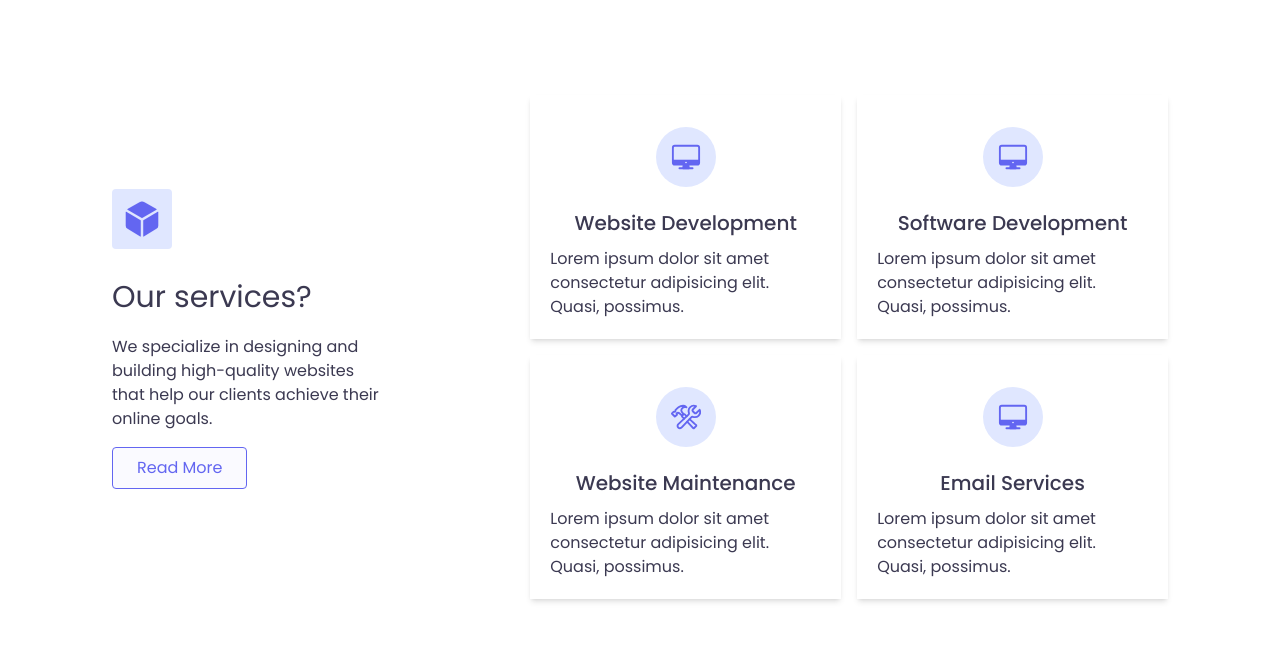
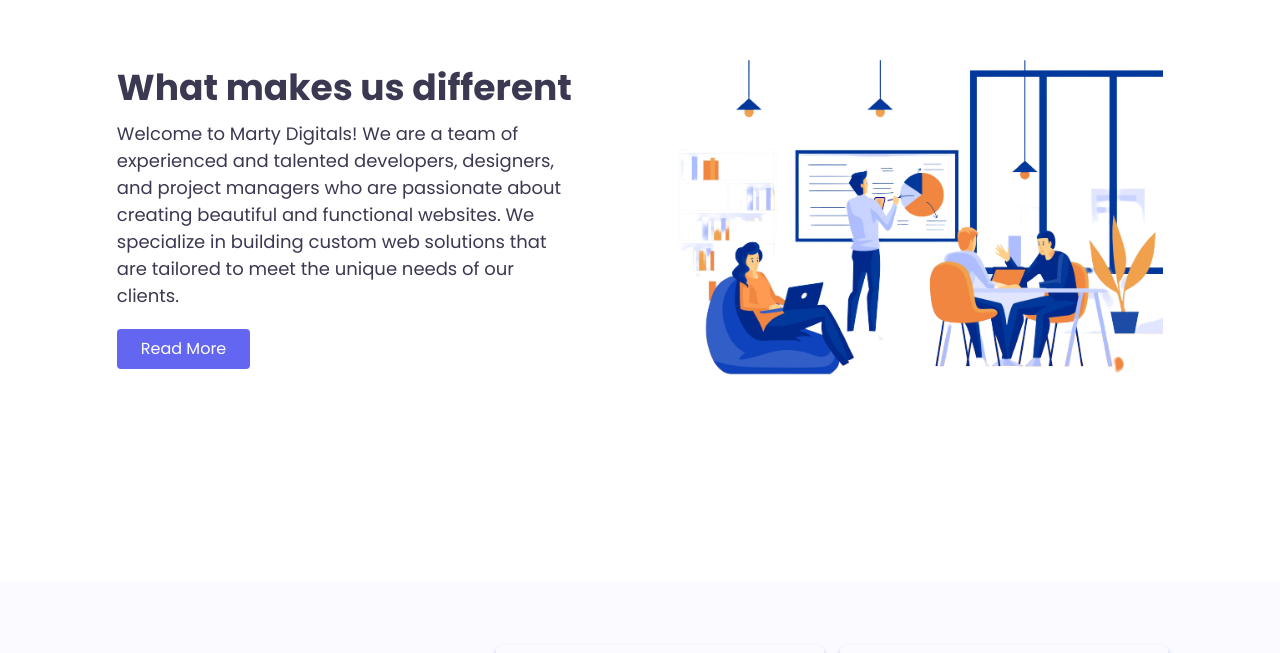
Before and after one commit to silas07official/marty-digitals, a React (Vite) app: page / in a window 1280 px wide. Shown: the part 829-1482 px from the top of the page. Built offline with nearby package versions, Linux system fonts and the light colour scheme.

Commit message:
built the about section of the website

```diff
--- a/src/App.jsx
+++ b/src/App.jsx
@@ -1,3 +1,4 @@
+import About from "./components/About";
 import Hero from "./components/Hero";
 import Navbar from "./components/Navbar";
 import Service from "./components/Service";
@@ -7,8 +8,8 @@
     <div className="App">
       <Navbar />
       <Hero />
+      <About />
       <Service />
-
     </div>
   );
 }
--- /dev/null
+++ b/src/components/About.jsx
@@ -0,0 +1,35 @@
+import React from "react";
+import { aboutContent } from "./index";
+import Button from "./Button";
+
+function About() {
+  return (
+    <section
+      id="about"
+      className="mt-[48px] mb-16 md:mt-[65px] md:mb-16 md:px-4 px-2 py-9 md:py-10"
+    >
+      <div className="md:flex gap-6 items-center md:justify-center md:px-14 px-4">
+        <div className=" md:mb-0 md:basis-[45%]">
+          <h1 className=" text-bigText font-bold text-2xl md:text-4xl">
+            {aboutContent.headerSubtext}
+          </h1>
+          <p className="my-3 text-[18px] w-[90%] text-bigText">
+            {aboutContent.subText}
+          </p>
+          <div className=" my-6 md:mt-[20px]">
+            <Button
+              className={`bg-indigo-500 borde hover:bg-indigo-400 text-white`}
+            >
+              {aboutContent.buttonText}
+            </Button>
+          </div>
+        </div>
+        <div className="basis-[45%]">
+          <img src={aboutContent.image} alt="about us image" />
+        </div>
+      </div>
+    </section>
+  );
+}
+
+export default About;
--- a/src/components/Service.jsx
+++ b/src/components/Service.jsx
@@ -6,10 +6,10 @@
   return (
     <section
       id="services"
-      className="px-4 md:px-14 mt-8 mb-[86px] md:mb-12 md:mt-[140px]"
+      className=" bg-sectionBg px-4 py-16 md:px-14 mt-8 mb-[86px] md:mb-12 md:mt-[140px]"
     >
       <div className="md:flex gap-[150px] items-center md:justify-center md:px-14 px-4">
-        <div className="mb-6 md:mb-0 basis-[50%]">
+        <div className="mb-6 md:mb-0 flex flex-col md:items-start justify-center items-center basis-[50%]">
           <div className="grid place-items-center text-[40px] text-indigo-500 bg-indigo-100 w-[60px] h-[60px] rounded-[4px] mb-[30px] z-10">
             <ion-icon name="cube"></ion-icon>
           </div>
@@ -23,18 +23,18 @@
             </Button>
           </a>
         </div>
-        <ul className="grid gap-4 grid-cols-2">
+        <ul className="grid gap-4 md:grid-cols-2">
 
         {serviceCard.map((card) =>(
-          <li key={card.title} className=" hover:bg-indigo-500 hover:text-white rounded-md duration-500 ease-in">
-          <div className="flex flex-col justify-center items-center p-[20px] shadow-md hover:cursor-pointer  text-bigText hover:text-white">
+          <li key={card.title} className="shadow-md shadow-indigo-300 hover:bg-indigo-500 hover:text-white rounded-md duration-500 ease-in ">
+          <div className="flex flex-col justify-center items-center p-[20px]  hover:cursor-pointer  text-bigText hover:text-white">
             <div className="h-[60px] w-[60px] grid place-items-center text-[30px] text-indigo-500 bg-indigo-100 rounded-full my-3">
               <ion-icon name={card.icon}></ion-icon>
             </div>
             <h3 className="my-[10px] text-xl font-medium">
               {card.title}
             </h3>
-            <p className="text-left">
+            <p className=" text-left">
               {card.text}
             </p>
           </div>
--- a/src/components/index.js
+++ b/src/components/index.js
@@ -1,6 +1,7 @@
 import imageOne from "../assets/hero-banner.webp";
 import imageTwo from "../assets/features-1.webp";
 import imageThree from "../assets/features-2.webp";
+import imageFour from "../assets/about.png";
 
 export const contents = [
   {
@@ -35,7 +36,7 @@
   {
     title: "Website Development",
     icon: "desktop-outline",
-    text: "Lorem ipsum dolor sit amet consectetur adipisicing elit. Quasi, possimus.",
+    text: "we craft beautiful, responsive and effective websites that aid the growth of your business",
   },
   {
     title: "Software Development",
@@ -49,10 +50,19 @@
   },
   {
     title: "Email Services",
-    icon: "desktop-outline",
+    icon: "mail-unread-outline",
     text: "Lorem ipsum dolor sit amet consectetur adipisicing elit. Quasi, possimus.",
   },
 ];
+
+export const aboutContent = {
+  header: "About Us",
+  headerSubtext: "What makes us different",
+  subText:
+    "Welcome to Marty Digitals! We are a team of experienced and talented developers, designers, and project managers who are passionate about creating beautiful and functional websites. We specialize in building custom web solutions that are tailored to meet the unique needs of our clients.",
+  image: imageFour,
+  buttonText: "Read More",
+};
 
 export const Links = [
   { name: "home", link: "/" },
```
Also changed, not shown: src/assets/about.jpg (added), src/assets/about.png (added).
